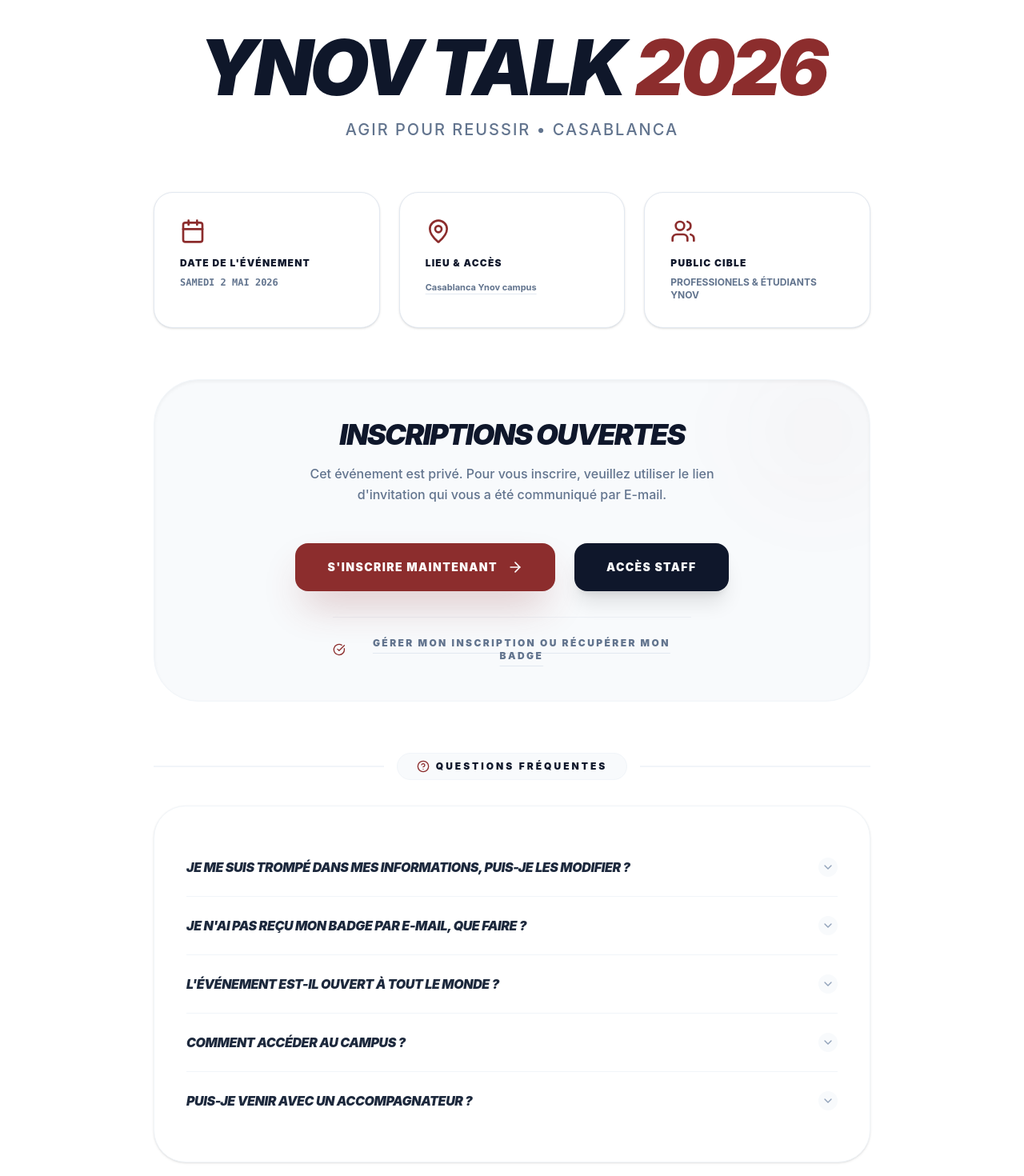
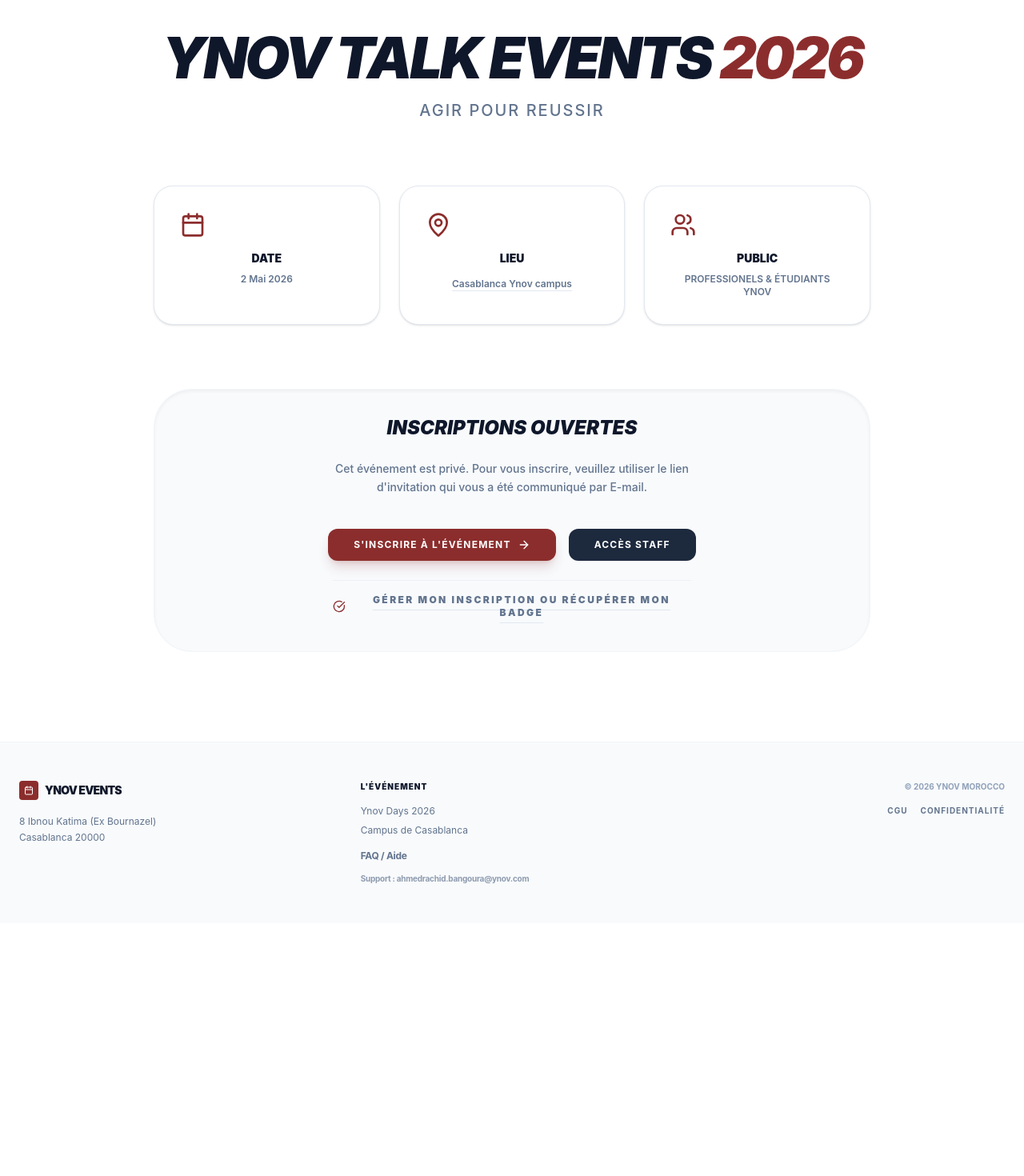
Before and after one commit to RootGardian/Yevents, a React (Vite) app in the folder yevents/: page /confidentialite in a window 1280 px wide. Shown: the part 140-1610 px from the top of the page at 80% size. After the commit the page ends 1294 px from the top, so only its background shows below. Built offline with nearby package versions, Linux system fonts and the light colour scheme.

Commit message:
fix: strictly remove FAQ from WelcomePage and restore clean style

```diff
--- a/yevents/src/components/WelcomePage.jsx
+++ b/yevents/src/components/WelcomePage.jsx
@@ -1,149 +1,63 @@
-import React, { useState } from 'react';
-import { Calendar, MapPin, Users, ArrowRight, ChevronDown, CheckCircle, HelpCircle } from 'lucide-react';
+import React from 'react';
+import { Calendar, MapPin, Users, ArrowRight, CheckCircle } from 'lucide-react';
 import { Link } from 'react-router-dom';
-import { motion, AnimatePresence } from 'framer-motion';
-
-const FAQItem = ({ question, answer }) => {
-  const [isOpen, setIsOpen] = useState(false);
-
-  return (
-    <div className="border-b border-slate-100 dark:border-slate-800 last:border-0">
-      <button
-        onClick={() => setIsOpen(!isOpen)}
-        className="w-full py-6 flex items-center justify-between gap-4 text-left group"
-      >
-        <span className="text-sm sm:text-base font-black uppercase italic tracking-tight text-slate-800 dark:text-white group-hover:text-ynov transition-colors">
-          {question}
-        </span>
-        <div className={`p-1 rounded-full bg-slate-50 dark:bg-slate-800 transition-all duration-300 ${isOpen ? 'rotate-180 bg-ynov/10' : ''}`}>
-          <ChevronDown className={`w-4 h-4 ${isOpen ? 'text-ynov' : 'text-slate-400'}`} />
-        </div>
-      </button>
-      <AnimatePresence>
-        {isOpen && (
-          <motion.div
-            initial={{ height: 0, opacity: 0 }}
-            animate={{ height: 'auto', opacity: 1 }}
-            exit={{ height: 0, opacity: 0 }}
-            transition={{ duration: 0.3, ease: 'easeInOut' }}
-            className="overflow-hidden"
-          >
-            <p className="pb-6 text-sm text-slate-500 dark:text-slate-400 leading-relaxed font-medium">
-              {answer}
-            </p>
-          </motion.div>
-        )}
-      </AnimatePresence>
-    </div>
-  );
-};
 
 const WelcomePage = () => {
-  const faqs = [
-    {
-      question: "Je me suis trompé dans mes informations, puis-je les modifier ?",
-      answer: "Oui ! C'est tout à fait possible. Vous pouvez modifier vos informations vous-même à tout moment en cliquant sur 'Gérer mon inscription' en bas de cette page. Vous recevrez automatiquement un nouveau badge avec les informations corrigées."
-    },
-    {
-      question: "Je n'ai pas reçu mon badge par e-mail, que faire ?",
-      answer: "Vérifiez d'abord vos courriers indésirables (spams). Si vous ne le trouvez toujours pas, utilisez la section 'Gérer mon inscription' sur ce site pour renvoyer votre badge instantanément vers votre boîte mail."
-    },
-    {
-      question: "L'événement est-il ouvert à tout le monde ?",
-      answer: "Il s'agit d'un événement privé. L'inscription nécessite un lien d'invitation officiel communiqué par Maroc Ynov Campus à ses étudiants et partenaires."
-    },
-    {
-      question: "Comment accéder au campus ?",
-      answer: "Le campus est situé à Casablanca, quartier des hôpitaux. Vous trouverez un lien Google Maps interactif directement sur votre badge numérique pour faciliter votre navigation."
-    },
-    {
-      question: "Puis-je venir avec un accompagnateur ?",
-      answer: "Les inscriptions sont strictement individuelles. Chaque participant doit posséder son propre badge QR Code pour accéder à l'événement."
-    }
-  ];
-
   return (
-    <div className="max-w-4xl mx-auto space-y-16 py-12 animate-in fade-in duration-1000">
-      {/* Hero Section */}
-      <div className="text-center space-y-4">
-        <h1 className="text-6xl md:text-8xl font-black italic uppercase tracking-tighter leading-none">
-          Ynov Talk <span className="text-ynov">2026</span>
+    <div className="max-w-4xl mx-auto text-center space-y-12 py-12 animate-in fade-in duration-1000">
+      <div className="space-y-4">
+        <h1 className="text-5xl md:text-7xl font-black italic uppercase tracking-tighter leading-none">
+          Ynov Talk Events <span className="text-ynov">2026</span>
         </h1>
-        <p className="text-xl text-slate-500 font-medium uppercase tracking-widest">AGIR POUR REUSSIR • CASABLANCA</p>
+        <p className="text-xl text-slate-500 font-medium uppercase tracking-widest">AGIR POUR REUSSIR</p>
       </div>
 
-      {/* Info Cards */}
-      <div className="grid grid-cols-1 md:grid-cols-3 gap-6">
-        <div className="bg-white dark:bg-slate-900/50 border border-slate-200 dark:border-slate-800 p-8 rounded-3xl hover:border-ynov/50 transition-all group shadow-sm dark:shadow-none hover:shadow-xl hover:shadow-ynov/5">
+      <div className="grid grid-cols-1 md:grid-cols-3 gap-6 py-8">
+        <div className="bg-white dark:bg-slate-900/50 border border-slate-200 dark:border-slate-800 p-8 rounded-3xl hover:border-ynov/50 transition-colors group shadow-sm dark:shadow-none">
           <Calendar className="w-8 h-8 text-ynov mb-4 group-hover:scale-110 transition-transform" />
-          <h3 className="font-black uppercase text-xs tracking-widest mb-2 text-slate-900 dark:text-white">Date de l'événement</h3>
-          <p className="text-slate-500 dark:text-slate-400 text-xs font-bold font-mono">SAMEDI 2 MAI 2026</p>
+          <h3 className="font-black uppercase text-sm mb-2 text-slate-900 dark:text-white">Date</h3>
+          <p className="text-slate-500 dark:text-slate-400 text-xs font-semibold">2 Mai 2026</p>
         </div>
-        <div className="bg-white dark:bg-slate-900/50 border border-slate-200 dark:border-slate-800 p-8 rounded-3xl hover:border-ynov/50 transition-all group shadow-sm dark:shadow-none hover:shadow-xl hover:shadow-ynov/5">
+        <div className="bg-white dark:bg-slate-900/50 border border-slate-200 dark:border-slate-800 p-8 rounded-3xl hover:border-ynov/50 transition-colors group shadow-sm dark:shadow-none">
           <MapPin className="w-8 h-8 text-ynov mb-4 group-hover:scale-110 transition-transform" />
-          <h3 className="font-black uppercase text-xs tracking-widest mb-2 text-slate-900 dark:text-white">Lieu & Accès</h3>
+          <h3 className="font-black uppercase text-sm mb-2 text-slate-900 dark:text-white">Lieu</h3>
           <a
             href="https://maps.app.goo.gl/B6KTip19rMJmUVMp7?g_st=ic"
             target="_blank"
             rel="noopener noreferrer"
-            className="text-slate-500 dark:text-slate-400 text-[11px] font-bold hover:text-ynov transition-colors underline underline-offset-4 decoration-slate-200 dark:decoration-slate-800"
+            className="text-slate-500 dark:text-slate-400 text-xs font-semibold hover:text-ynov transition-colors underline underline-offset-4 decoration-slate-200 dark:decoration-slate-800"
           >
             Casablanca Ynov campus
           </a>
         </div>
-        <div className="bg-white dark:bg-slate-900/50 border border-slate-200 dark:border-slate-800 p-8 rounded-3xl hover:border-ynov/50 transition-all group shadow-sm dark:shadow-none hover:shadow-xl hover:shadow-ynov/5">
+        <div className="bg-white dark:bg-slate-900/50 border border-slate-200 dark:border-slate-800 p-8 rounded-3xl hover:border-ynov/50 transition-colors group shadow-sm dark:shadow-none">
           <Users className="w-8 h-8 text-ynov mb-4 group-hover:scale-110 transition-transform" />
-          <h3 className="font-black uppercase text-xs tracking-widest mb-2 text-slate-900 dark:text-white">Public Cible</h3>
-          <p className="text-slate-500 dark:text-slate-400 text-xs font-bold">PROFESSIONELS & ÉTUDIANTS YNOV</p>
+          <h3 className="font-black uppercase text-sm mb-2 text-slate-900 dark:text-white">Public</h3>
+          <p className="text-slate-500 dark:text-slate-400 text-xs font-semibold">PROFESSIONELS & ÉTUDIANTS YNOV</p>
         </div>
       </div>
 
-      {/* Action Box */}
-      <div className="bg-slate-50 dark:bg-slate-900/30 border border-slate-100 dark:border-slate-800/50 p-8 sm:p-12 rounded-[3.5rem] space-y-8 shadow-inner dark:shadow-none text-center relative overflow-hidden">
-        <div className="absolute top-0 right-0 w-32 h-32 bg-ynov/5 blur-3xl rounded-full"></div>
+      <div className="pt-8 bg-slate-50 dark:bg-slate-900/30 border border-slate-100 dark:border-slate-800/50 p-10 rounded-[3rem] space-y-6 shadow-inner dark:shadow-none">
+        <h2 className="text-2xl font-black uppercase italic text-slate-900 dark:text-white">Inscriptions Ouvertes</h2>
+        <p className="text-slate-500 dark:text-slate-400 max-w-lg mx-auto text-sm leading-relaxed font-medium">
+          Cet événement est privé. Pour vous inscrire, veuillez utiliser le lien d'invitation qui vous a été communiqué par E-mail.
+        </p>
 
-        <div className="space-y-4">
-          <h2 className="text-3xl sm:text-4xl font-black uppercase italic text-slate-900 dark:text-white tracking-tighter">Inscriptions Ouvertes</h2>
-          <p className="text-slate-500 dark:text-slate-400 max-w-lg mx-auto text-sm sm:text-base leading-relaxed font-medium">
-            Cet événement est privé. Pour vous inscrire, veuillez utiliser le lien d'invitation qui vous a été communiqué par E-mail.
-          </p>
-        </div>
-
-        <div className="flex flex-col sm:flex-row justify-center items-center gap-6 pt-4">
-          <Link to="/inscription" className="w-full sm:w-auto flex items-center justify-center gap-3 px-10 py-5 bg-ynov hover:bg-ynov/90 rounded-2xl font-black transition-all uppercase text-sm tracking-widest text-white shadow-2xl shadow-ynov/30 group">
-            S'inscrire maintenant <ArrowRight className="w-5 h-5 group-hover:translate-x-1 transition-transform" />
+        <div className="pt-4 flex flex-col sm:flex-row justify-center gap-4">
+          <Link to="/inscription" className="flex items-center justify-center gap-2 px-8 py-3 bg-ynov hover:bg-ynov/90 rounded-xl font-bold transition-all uppercase text-xs tracking-widest text-white shadow-lg shadow-ynov/20">
+            S'inscrire à l'événement <ArrowRight className="w-4 h-4" />
           </Link>
-          <Link to="/admin" className="w-full sm:w-auto flex items-center justify-center gap-2 px-10 py-5 bg-slate-900 hover:bg-black rounded-2xl font-black transition-all uppercase text-sm tracking-widest text-white ring-1 ring-white/10 shadow-xl">
+          <Link to="/admin" className="flex items-center justify-center gap-2 px-8 py-3 bg-slate-800 hover:bg-slate-700 rounded-xl font-bold transition-all uppercase text-xs tracking-widest text-white">
             Accès Staff
           </Link>
         </div>
-
-        <div className="pt-6 border-t border-slate-200/50 dark:border-slate-800/50 w-full max-w-md mx-auto">
-          <Link to="/mes-inscriptions" className="flex items-center justify-center gap-2 text-xs font-black uppercase tracking-[0.2em] text-slate-500 hover:text-ynov transition-colors group">
+        <div className="pt-4 border-t border-slate-200/50 dark:border-slate-800/50 w-full max-w-md mx-auto">
+          <Link to="/mes-inscriptions" className="flex items-center justify-center gap-2 text-[10px] sm:text-xs font-black uppercase tracking-[0.2em] text-slate-500 hover:text-ynov transition-colors group">
             <CheckCircle className="w-4 h-4 text-ynov" />
             <span className="underline underline-offset-8 decoration-slate-200 dark:decoration-slate-800/50 group-hover:decoration-ynov">Gérer mon inscription ou récupérer mon badge</span>
           </Link>
         </div>
-      </div>
 
-      {/* FAQ Section */}
-      <div className="space-y-8">
-        <div className="flex items-center gap-4">
-          <div className="h-0.5 flex-1 bg-slate-100 dark:bg-slate-800"></div>
-          <div className="flex items-center gap-2 px-6 py-2 bg-slate-50 dark:bg-slate-900 rounded-full border border-slate-100 dark:border-slate-800">
-            <HelpCircle className="w-4 h-4 text-ynov" />
-            <span className="text-[10px] sm:text-xs font-black uppercase tracking-[0.25em] text-slate-900 dark:text-white">Questions Fréquentes</span>
-          </div>
-          <div className="h-0.5 flex-1 bg-slate-100 dark:bg-slate-800"></div>
-        </div>
-
-        <div className="bg-white dark:bg-slate-900/50 border border-slate-100 dark:border-slate-800 rounded-[2.5rem] p-6 sm:p-10 shadow-sm">
-          <div className="divide-y divide-slate-50 dark:divide-slate-800">
-            {faqs.map((faq, index) => (
-              <FAQItem key={index} question={faq.question} answer={faq.answer} />
-            ))}
-          </div>
-        </div>
       </div>
     </div>
   );
```
